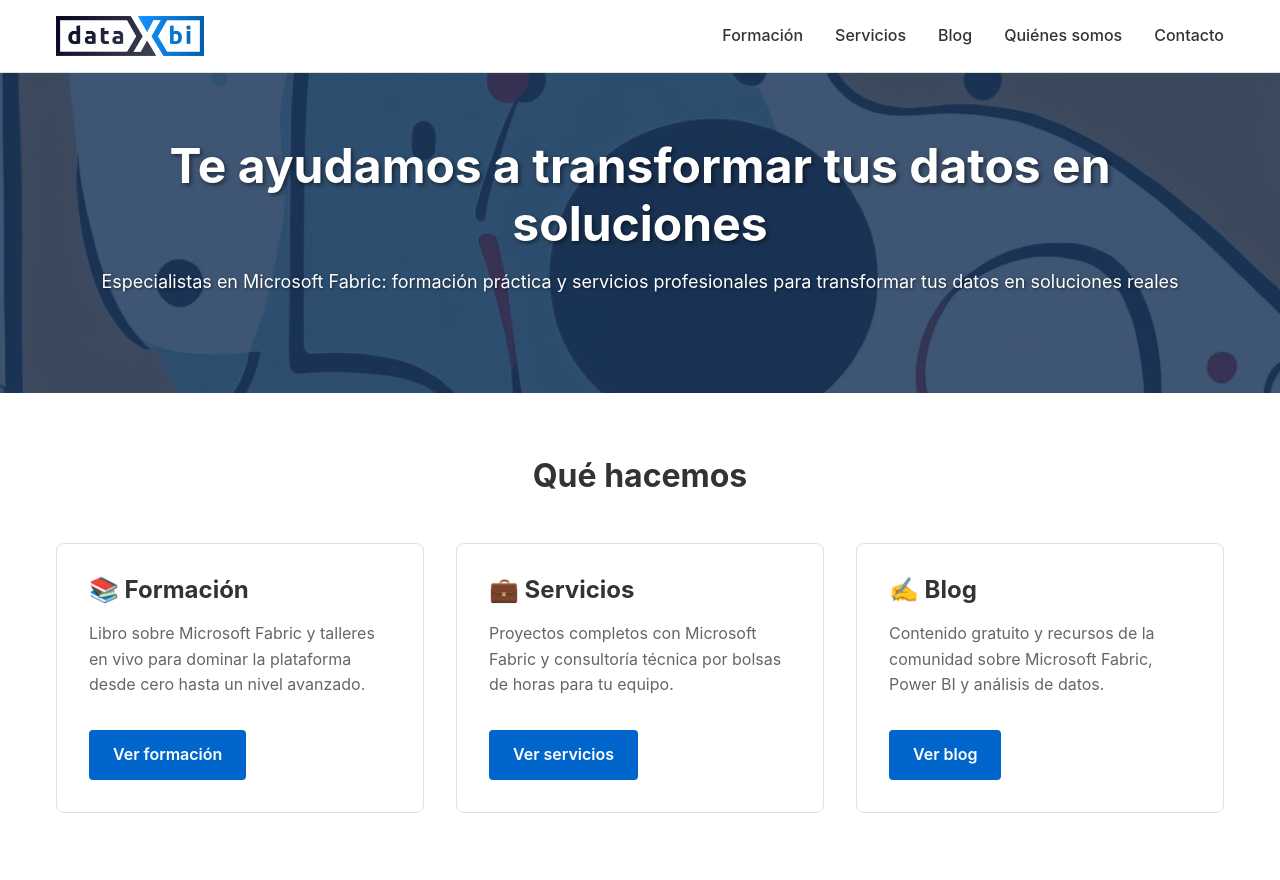
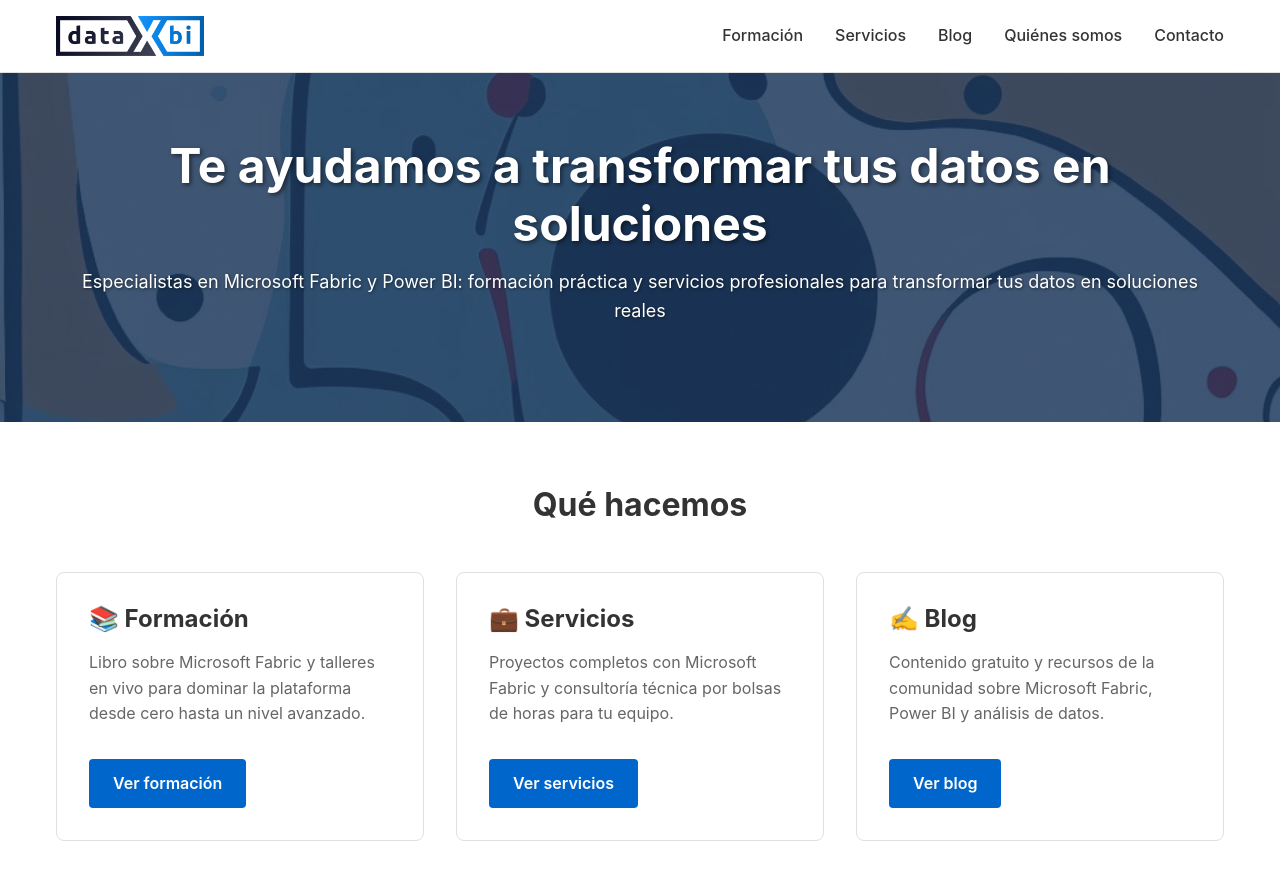
Before and after one commit to dataxbi/dataxbi.github.io, a Jekyll site: the page built from index.html, in a window 1280 px wide and 900 px high. Shown: the top 880 px of the window. Built offline with Jekyll 4.4.1, drawn with Linux system fonts in a browser that asks for light colours.

Commit message:
fix: ajustar texto del subtítulo en hero

```diff
--- a/index.html
+++ b/index.html
@@ -1,14 +1,14 @@
 ---
 layout: home
 title: "dataXbi - Te ayudamos a transformar tus datos en soluciones"
-description: "Formación y servicios profesionales en Microsoft Fabric. Libro, talleres en vivo y consultoría especializada."
+description: "Formación y servicios profesionales en Microsoft Fabric y Power BI. Libro, talleres en vivo y consultoría especializada."
 ---
 
 <!-- Hero Section -->
 <section class="section-hero">
   <div class="container">
     <h1>{{ site.brand.tagline }}</h1>
-    <p class="subtitle">Especialistas en Microsoft Fabric: formación práctica y servicios profesionales para transformar tus datos en soluciones reales</p>
+    <p class="subtitle">Especialistas en Microsoft Fabric y Power BI: formación práctica y servicios profesionales para transformar tus datos en soluciones reales</p>
   </div>
 </section>
 
```
